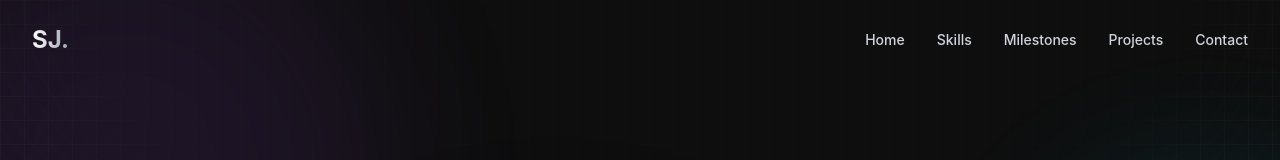
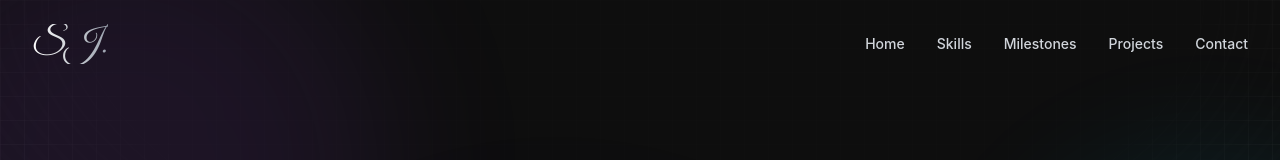
Before and after one commit to jshivanshuu/Portfolio-shivanshu, a React (Vite) app: page / in a window 1280 px wide. Shown: the top 160 px of the page. Built offline with nearby package versions, Linux system fonts and the light colour scheme.

Commit message:
added hover effect

```diff
--- a/src/components/Hero.jsx
+++ b/src/components/Hero.jsx
@@ -57,7 +57,7 @@ const Hero = () => {
                             <motion.a
                                 whileHover={{ scale: 1.1 }}
                                 whileTap={{ scale: 0.95 }}
-                                href="/resume.pdf"
+                                href="https://drive.google.com/file/d/1CBuf92FJAjqv7bkzthZImDfj-nF_n_np/view?usp=drive_link"
                                 target="_blank"
                                 rel="noopener noreferrer"
                                 className="p-3 bg-white/5 border border-white/10 rounded-full hover:bg-white/10 hover:border-accent/50 transition-colors"
--- a/src/components/Navbar.jsx
+++ b/src/components/Navbar.jsx
@@ -41,7 +41,7 @@ const Navbar = () => {
                 <a
                     href="#hero"
                     onClick={(e) => scrollToSection(e, '#hero')}
-                    className="text-2xl font-bold bg-gradient-to-r from-white to-gray-400 bg-clip-text text-transparent"
+                    className="text-4xl font-bold bg-gradient-to-r from-white to-gray-400 bg-clip-text text-transparent font-great-vibes"
                 >
                     SJ.
                 </a>
--- a/src/components/Projects.jsx
+++ b/src/components/Projects.jsx
@@ -42,8 +42,9 @@ const Projects = () => {
                             key={index}
                             initial={{ opacity: 0, y: 20 }}
                             whileInView={{ opacity: 1, y: 0 }}
+                            whileHover={{ scale: 1.05, y: -5 }}
                             transition={{ delay: index * 0.2 }}
-                            className="group relative bg-[#1a1a1a] rounded-2xl overflow-hidden hover:-translate-y-2 transition-transform duration-300"
+                            className="group relative bg-[#1a1a1a] rounded-2xl overflow-hidden transition-transform duration-300"
                         >
                             <div className="h-48 bg-gray-800 flex items-center justify-center group-hover:bg-gray-700 transition-colors">
                                 <span className="text-gray-500 text-4xl">Project UI</span>
--- a/src/components/Skills.jsx
+++ b/src/components/Skills.jsx
@@ -29,6 +29,7 @@ const Skills = () => {
                             key={skillGroup.category}
                             initial={{ opacity: 0, y: 20 }}
                             whileInView={{ opacity: 1, y: 0 }}
+                            whileHover={{ scale: 1.05 }}
                             transition={{ delay: index * 0.2, duration: 0.5 }}
                             className="bg-glass-white backdrop-blur-md p-6 rounded-2xl border border-glass-white/10 hover:border-accent/50 transition-colors"
                         >
--- a/src/index.css
+++ b/src/index.css
@@ -1,6 +1,12 @@
+@import url('https://fonts.googleapis.com/css2?family=Great+Vibes&display=swap');
+
 @tailwind base;
 @tailwind components;
 @tailwind utilities;
+
+.font-great-vibes {
+  font-family: 'Great Vibes', cursive;
+}
 
 :root {
   font-family: 'Inter', system-ui, Avenir, Helvetica, Arial, sans-serif;
```
